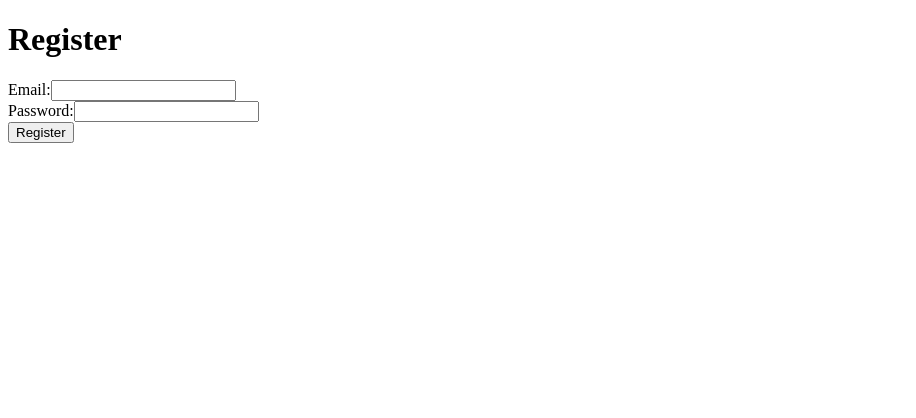
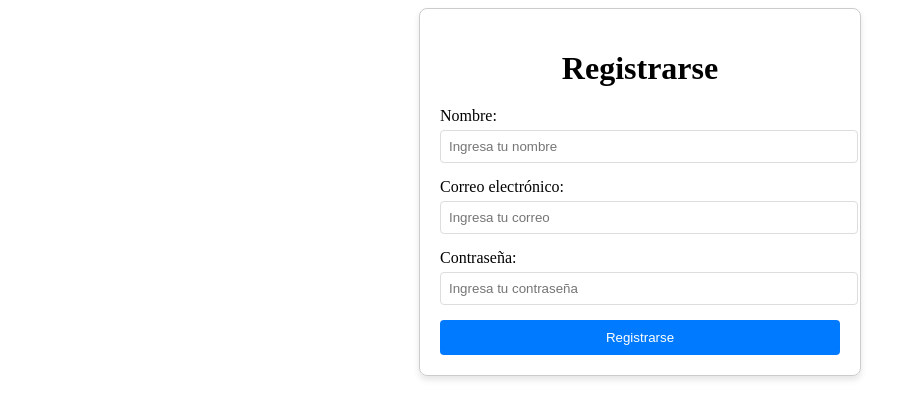
Before and after one commit to roo1202/Distributed-Agenda, a Nuxt app in the folder frontend/: page /auth/register in a window 1280 px wide. Shown: the top 418 px of the page, without its empty margins (0-916 px from the left). Built offline with nearby package versions, Linux system fonts and the light colour scheme.

Commit message:
feat: :sparkles: register page ok

```diff
--- a/frontend/pages/auth/register.vue
+++ b/frontend/pages/auth/register.vue
@@ -1,19 +1,41 @@
 <template>
-    <div>
-      <h1>Register</h1>
+  <div class="register-page">
+    <h1>Registrarse</h1>
     <form @submit.prevent="register">
       <div>
-          <label for="email">Email:</label>
-          <input type="email" v-model="email" required />
+        <label for="name">Nombre:</label>
+        <input
+          id="name"
+          v-model="name"
+          type="text"
+          placeholder="Ingresa tu nombre"
+          required
+        />
       </div>
       <div>
-          <label for="password">Password:</label>
-          <input type="password" v-model="password" required />
+        <label for="email">Correo electrónico:</label>
+        <input
+          id="email"
+          v-model="email"
+          type="email"
+          placeholder="Ingresa tu correo"
+          required
+        />
       </div>
       <div>
-          <button type="submit" :disabled="loading">Register</button>
+        <label for="password">Contraseña:</label>
+        <input
+          id="password"
+          v-model="password"
+          type="password"
+          placeholder="Ingresa tu contraseña"
+          required
+        />
       </div>
-        <div v-if="error">{{ error }}</div>
+      <button type="submit" :disabled="loading">
+        {{ loading ? "Cargando..." : "Registrarse" }}
+      </button>
+      <p v-if="error" class="error">{{ error }}</p>
     </form>
   </div>
 </template>
@@ -22,7 +44,9 @@
 import { ref } from 'vue';
 import { useRouter } from 'vue-router';
 import axios from 'axios';
+import { USERS_ENDPOINT, LOGIN_PAGE } from '~/public/config';
 
+const name = ref('');
 const email = ref('');
 const password = ref('');
 const loading = ref(false);
@@ -34,8 +58,8 @@
   error.value = null;
 
   try {
-      const response = await axios.post('http://127.0.0.1:8000/api/v1/users/', {
-        name: email.value,
+    const response = await axios.post(USERS_ENDPOINT, {
+      name: name.value,
       email: email.value,
       password: password.value,
     });
@@ -44,7 +68,7 @@
       throw new Error('Network response was not ok');
     }
 
-      await router.push('/login');
+    await router.push(LOGIN_PAGE);
   } catch (err) {
     error.value = 'Registration failed. Please try again.';
   } finally {
@@ -52,3 +76,53 @@
   }
 };
 </script>
+
+<style scoped>
+.register-page {
+  max-width: 400px;
+  margin: 0 auto;
+  padding: 20px;
+  border: 1px solid #ccc;
+  border-radius: 8px;
+  box-shadow: 0 4px 6px rgba(0, 0, 0, 0.1);
+}
+
+h1 {
+  text-align: center;
+  margin-bottom: 20px;
+}
+
+label {
+  display: block;
+  margin-bottom: 5px;
+}
+
+input {
+  width: 100%;
+  padding: 8px;
+  margin-bottom: 15px;
+  border: 1px solid #ddd;
+  border-radius: 4px;
+}
+
+button {
+  width: 100%;
+  padding: 10px;
+  background-color: #007bff;
+  color: white;
+  border: none;
+  border-radius: 4px;
+  cursor: pointer;
+}
+
+button:disabled {
+  background-color: #aaa;
+  cursor: not-allowed;
+}
+
+.error {
+  color: red;
+  text-align: center;
+  margin-top: 10px;
+}
+</style>
--- /dev/null
+++ b/frontend/public/config.js
@@ -0,0 +1,14 @@
+const BASE_URL = 'http://127.0.0.1:8000/api/v1';
+
+const USERS_ENDPOINT = `${BASE_URL}/users`;
+
+const LOGIN_PAGE = `/auth/login`;
+const REGISTER_PAGE = `/auth/register`;
+
+
+export {
+  BASE_URL,
+  USERS_ENDPOINT,
+  LOGIN_PAGE,
+  REGISTER_PAGE,
+};
```
Also changed, not shown: 1 other file (tests, documents, lock files or other folders). Lines whose indentation alone changed are shown as unchanged.
